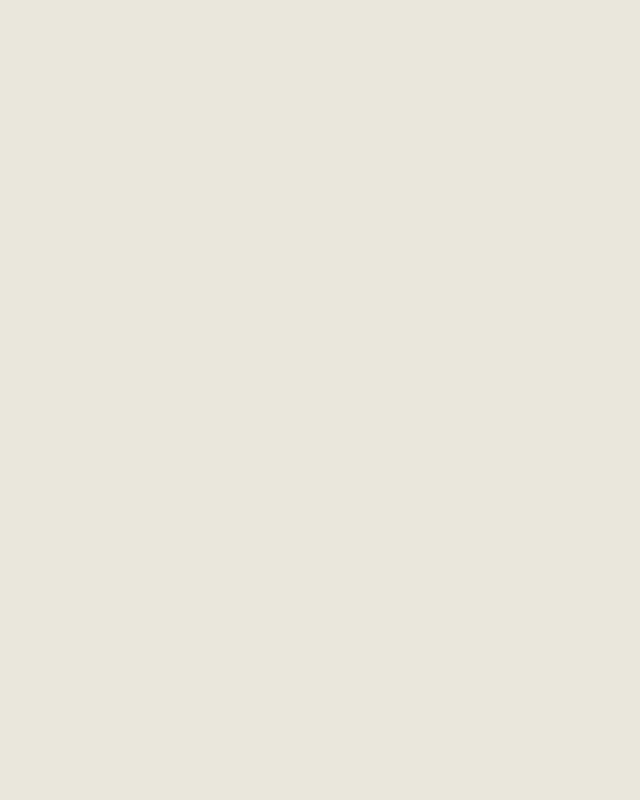
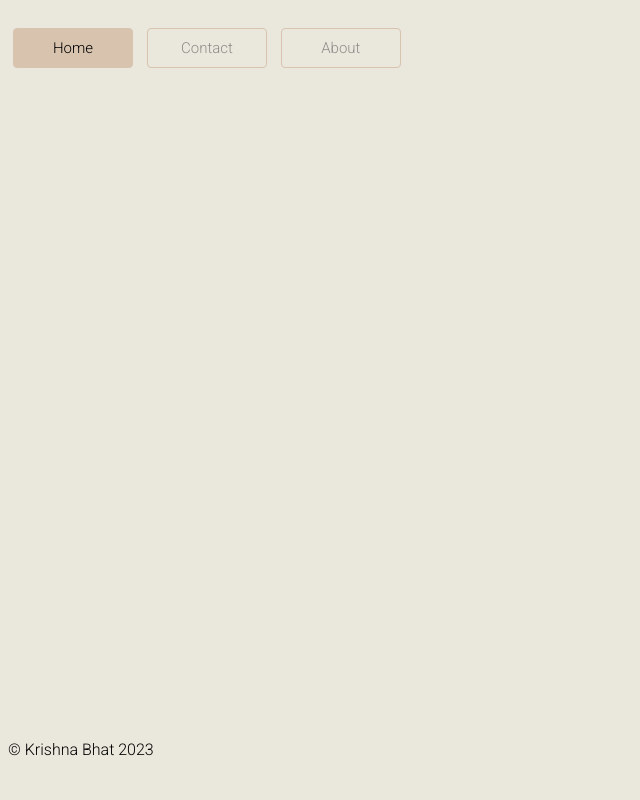
Before and after one commit to krishbhat16/personalWeb, a plain HTML site: page index.html in a window 1280 px wide. Shown: the whole page, without its empty margins (0-640 px from the left). Drawn offline with Linux system fonts and the light colour scheme.

Commit message:
First commit of clean page

```diff
--- a/css/styles.css
+++ b/css/styles.css
@@ -1,3 +1,38 @@
 body {
   background-color: #eae7dc;
+  font-family: "Roboto", sans-serif;
 }
+
+footer {
+  position: fixed;
+  bottom: 0;
+  width: 100%;
+  height: 60px;
+}
+
+/* Style the links inside the navigation bar */
+nav button {
+  background-color: #eae7dc;
+  border-color: #d8c3af;
+  border-radius: 4px;
+  border-style: solid;
+  border-width: thin;
+  color: #8e8d8a;
+  font-family: "Roboto", sans-serif;
+  font-size: 15px;
+  margin-top: 20px;
+  margin-left: 5px;
+  margin-right: 5px;
+  padding: 10px;
+  width: 120px;
+}
+
+nav button:hover {
+  background-color: #d8c3af;
+  color: black;
+}
+
+nav button.active {
+  background-color: #d8c3af;
+  color: black;
+}
--- a/index.html
+++ b/index.html
@@ -5,9 +5,21 @@
     <title>krishnabhat</title>
 
     <link rel="stylesheet" href="css\styles.css" />
-
     <link rel="shortcut icon" href="images\favicon.ico" />
+    <link rel="preconnect" href="https://fonts.googleapis.com" />
+    <link rel="preconnect" href="https://fonts.gstatic.com" crossorigin />
+    <link
+      href="https://fonts.googleapis.com/css2?family=Roboto:wght@100;300&display=swap"
+      rel="stylesheet"
+    />
   </head>
 
-  <body></body>
+  <body>
+    <nav>
+      <button class="active" href="#home">Home</button>
+      <button href="#contact">Contact</button>
+      <button href="#about">About</button>
+    </nav>
+    <footer>© Krishna Bhat 2023</footer>
+  </body>
 </html>
```
